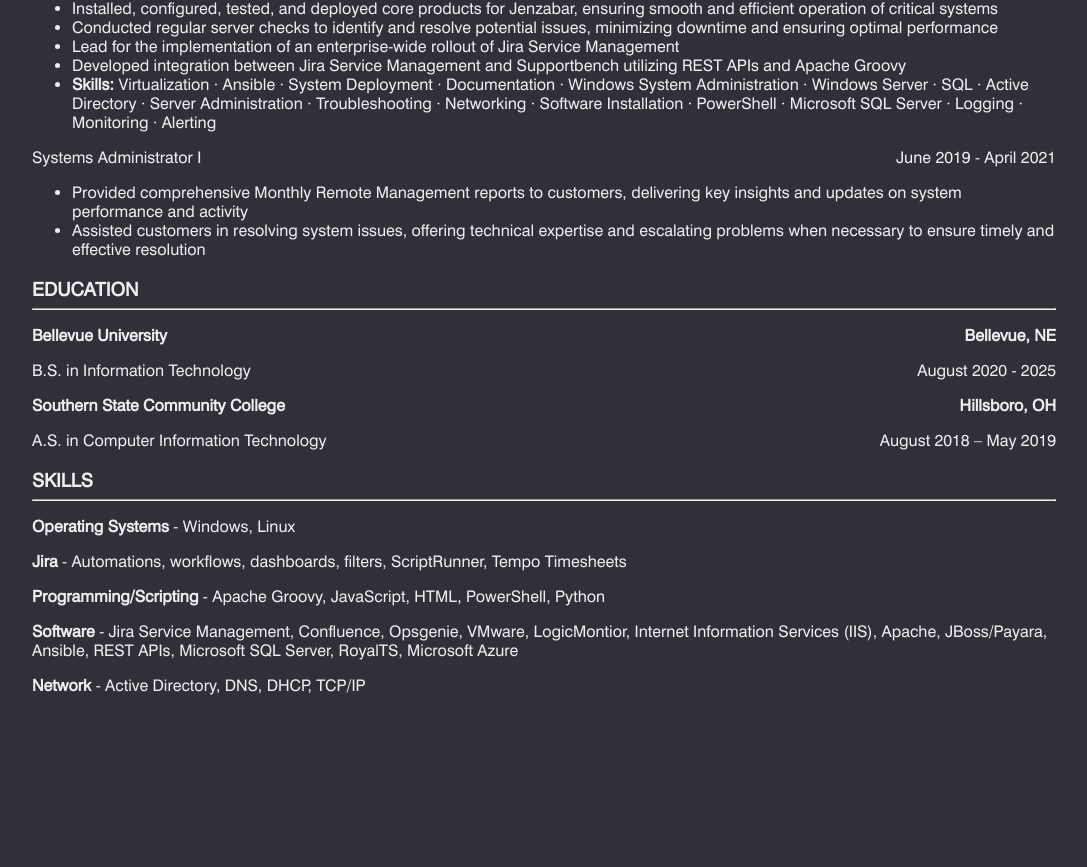
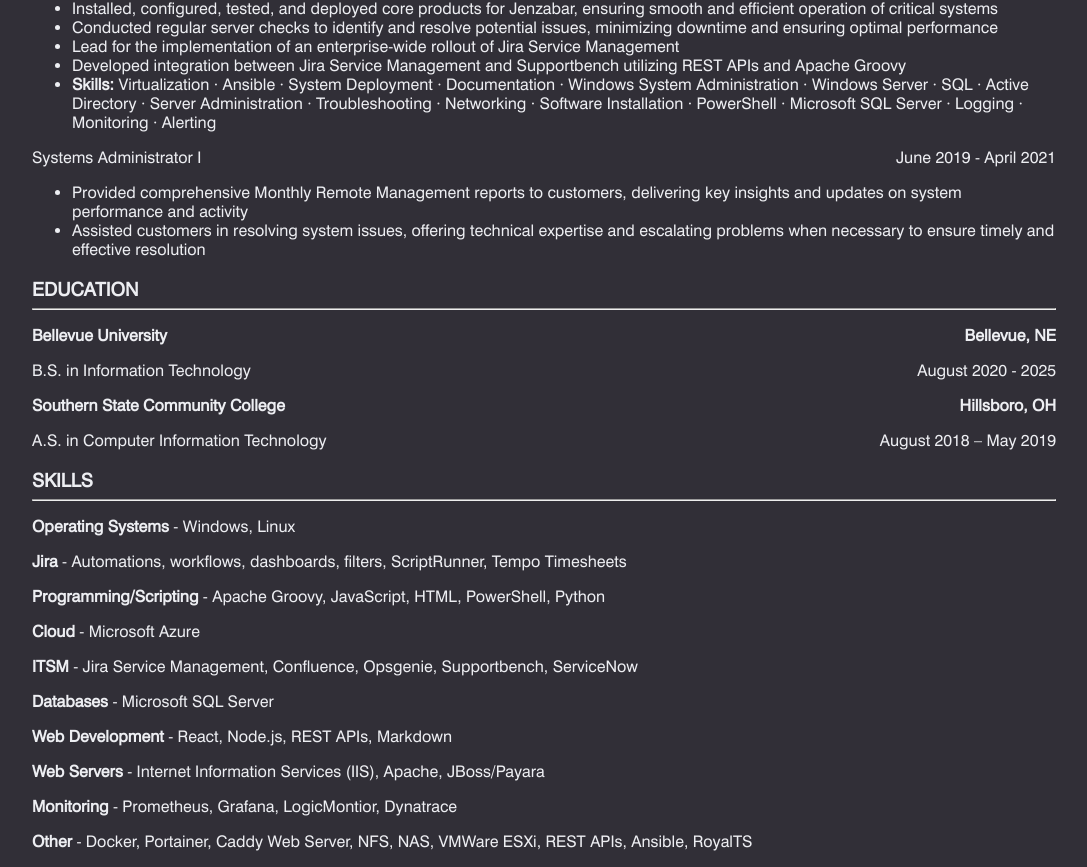
Before and after one commit to rnevarez-cloud/resume-nevarez-cloud, a React (Create React App) app: page / in a window 1280 px wide. Shown: the part 994-1861 px from the top of the page, without its empty margins (96-1183 px from the left). Before the commit the page ends 1705 px from the top, so only its background shows below. Built offline with nearby package versions, Linux system fonts and the light colour scheme; no server answers.

Commit message:
Updated Skills section

```diff
--- a/src/components/Resume.js
+++ b/src/components/Resume.js
@@ -77,8 +77,13 @@ function Resume() {
         <p><b>Operating Systems</b> - Windows, Linux</p>
         <p><b>Jira</b> - Automations, workflows, dashboards, filters, ScriptRunner, Tempo Timesheets</p>
         <p><b>Programming/Scripting</b> - Apache Groovy, JavaScript, HTML, PowerShell, Python</p>
-        <p><b>Software</b> - Jira Service Management, Confluence, Opsgenie, VMware, LogicMontior, Internet Information Services (IIS), Apache, JBoss/Payara, Ansible, REST APIs, Microsoft SQL Server, RoyalTS, Microsoft Azure</p>
-        <p><b>Network</b> - Active Directory, DNS, DHCP, TCP/IP</p>
+        <p><b>Cloud</b> - Microsoft Azure</p>
+        <p><b>ITSM</b> - Jira Service Management, Confluence, Opsgenie, Supportbench, ServiceNow</p>
+        <p><b>Databases</b> - Microsoft SQL Server</p>
+        <p><b>Web Development</b> - React, Node.js, REST APIs, Markdown</p>
+        <p><b>Web Servers</b> - Internet Information Services (IIS), Apache, JBoss/Payara</p>
+        <p><b>Monitoring</b> - Prometheus, Grafana, LogicMontior, Dynatrace</p>
+        <p><b>Other</b> - Docker, Portainer, Caddy Web Server, NFS, NAS, VMWare ESXi, REST APIs, Ansible, RoyalTS</p>
     </div>
   </>
   )
```
